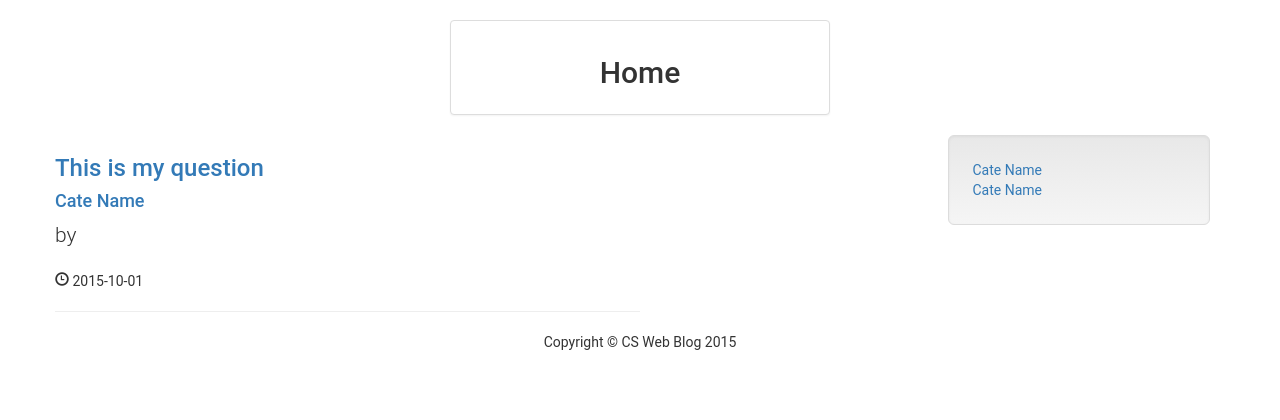
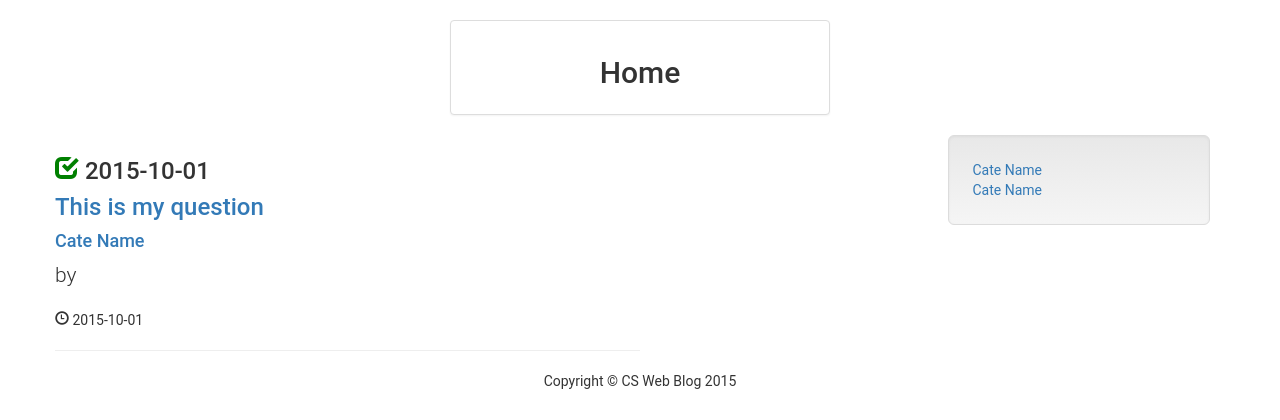
Before and after one commit to patrickbraud/CapstoneProject, a PHP site: page / in a window 1280 px wide. Shown: the part 51-471 px from the top of the page. Run offline with PHP 8.4, Linux system fonts and the light colour scheme; data comes from the database, SQL or seed files in the repository; data that the repository does not hold is empty.

Commit message:
added check mark for marking posts

```diff
--- a/website/webapp/views/modules/blogPost.php
+++ b/website/webapp/views/modules/blogPost.php
@@ -2,6 +2,7 @@
     <div class="row">
         <h3>
             <div>
+                <p><span class="glyphicon glyphicon-check" style="color:green"></span> <?php echo $date; ?></p>
                 <a href="?page=question&id=<?php echo $blogPostId; ?>"><?php echo $title; ?></a> <br/>
             </div>
         </h3>
@@ -17,6 +18,7 @@
     <div class="row">
         <h3>
             <div>
+                <p><span class="glyphicon glyphicon-check" style="color:green"></span> <?php echo $date; ?></p>
                 <a href="?page=question&id=<?php echo $blogPostId; ?>"><?php echo $title; ?></a> <br/>
             </div>
         </h3>
```
